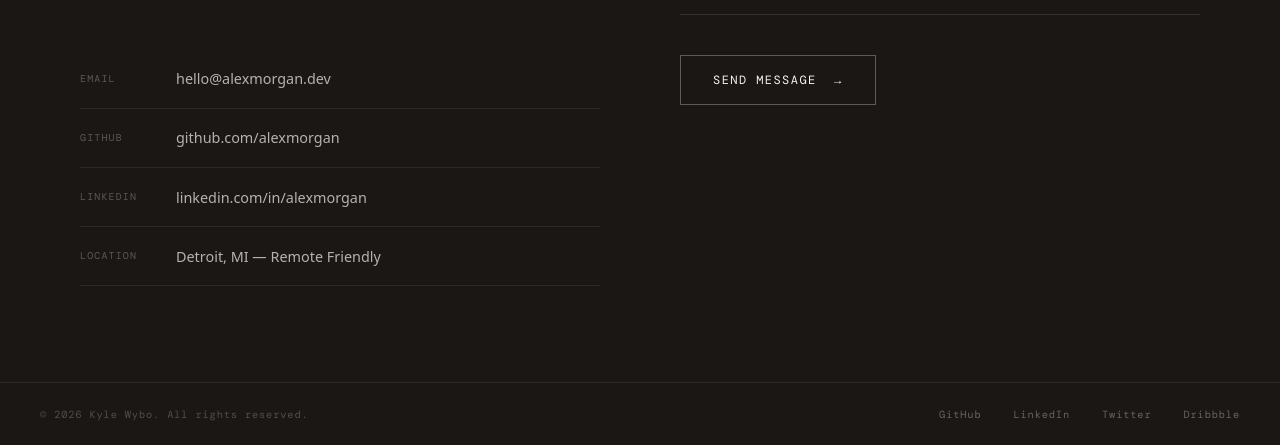
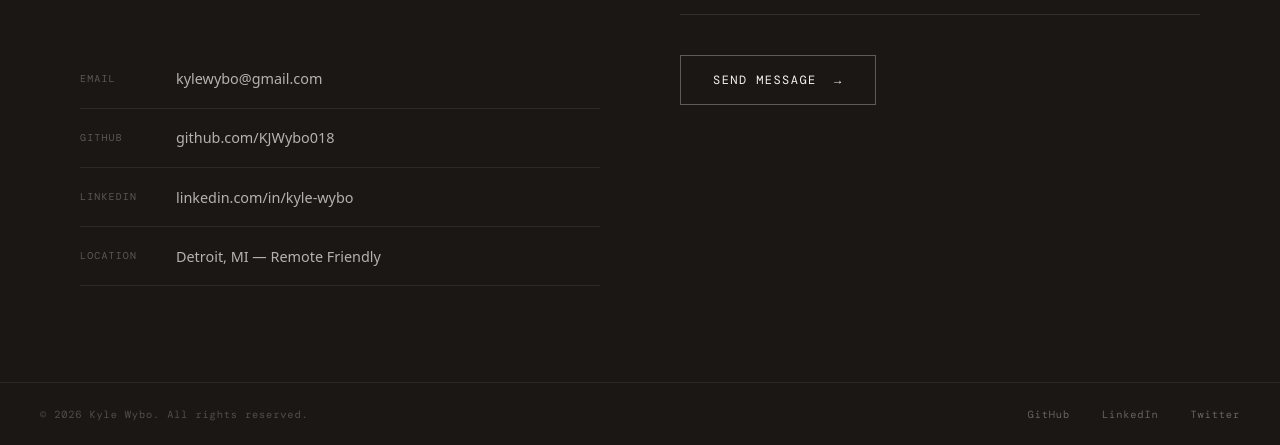
Before and after one commit to KJWybo018/kylewybo.dev, a plain HTML site: page index.html in a window 1280 px wide. Shown: the part 4203-4648 px from the top of the page. Drawn offline with nearby package versions, Linux system fonts and the light colour scheme; a web font is replaced by a local one.

Commit message:
Update contact information and social links

```diff
--- a/index.html
+++ b/index.html
@@ -290,15 +290,15 @@
             <div class="contact-links">
               <a class="contact-link-row" href="mailto:hello@alexmorgan.dev">
                 <span class="contact-link-label">Email</span>
-                <span class="contact-link-val">hello@alexmorgan.dev</span>
+                <span class="contact-link-val">kylewybo@gmail.com</span>
               </a>
               <a class="contact-link-row" href="#" onclick="return false;">
                 <span class="contact-link-label">GitHub</span>
-                <span class="contact-link-val">github.com/alexmorgan</span>
+                <span class="contact-link-val">github.com/KJWybo018</span>
               </a>
               <a class="contact-link-row" href="#" onclick="return false;">
                 <span class="contact-link-label">LinkedIn</span>
-                <span class="contact-link-val">linkedin.com/in/alexmorgan</span>
+                <span class="contact-link-val">linkedin.com/in/kyle-wybo</span>
               </a>
               <a class="contact-link-row" href="#" onclick="return false;">
                 <span class="contact-link-label">Location</span>
@@ -337,10 +337,9 @@
     <footer>
       <span class="footer-copy">© 2026 Kyle Wybo. All rights reserved.</span>
       <div class="footer-socials">
-        <a href="#">GitHub</a>
-        <a href="#">LinkedIn</a>
+        <a href="https://www.github.com/KJWybo018">GitHub</a>
+        <a href="https://www.linkedin.com/in/kyle-wybo">LinkedIn</a>
         <a href="#">Twitter</a>
-        <a href="#">Dribbble</a>
       </div>
     </footer>
 
```
